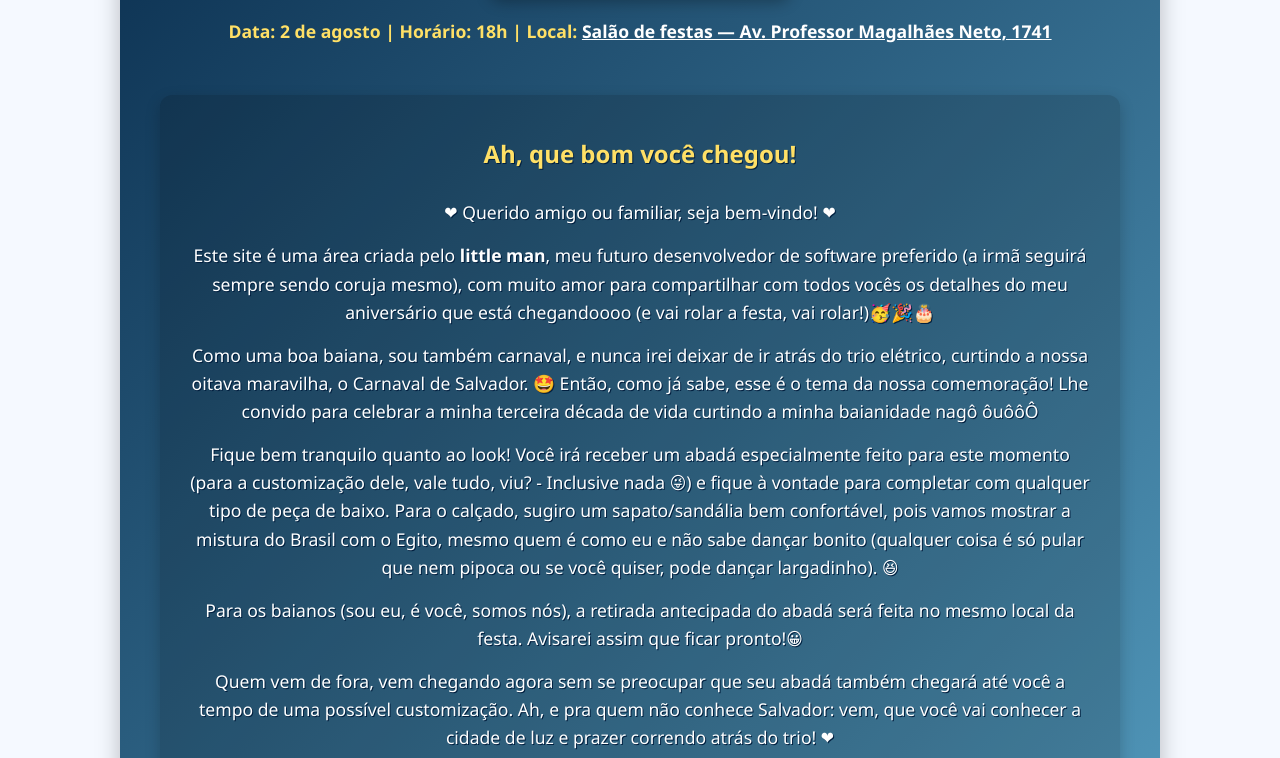
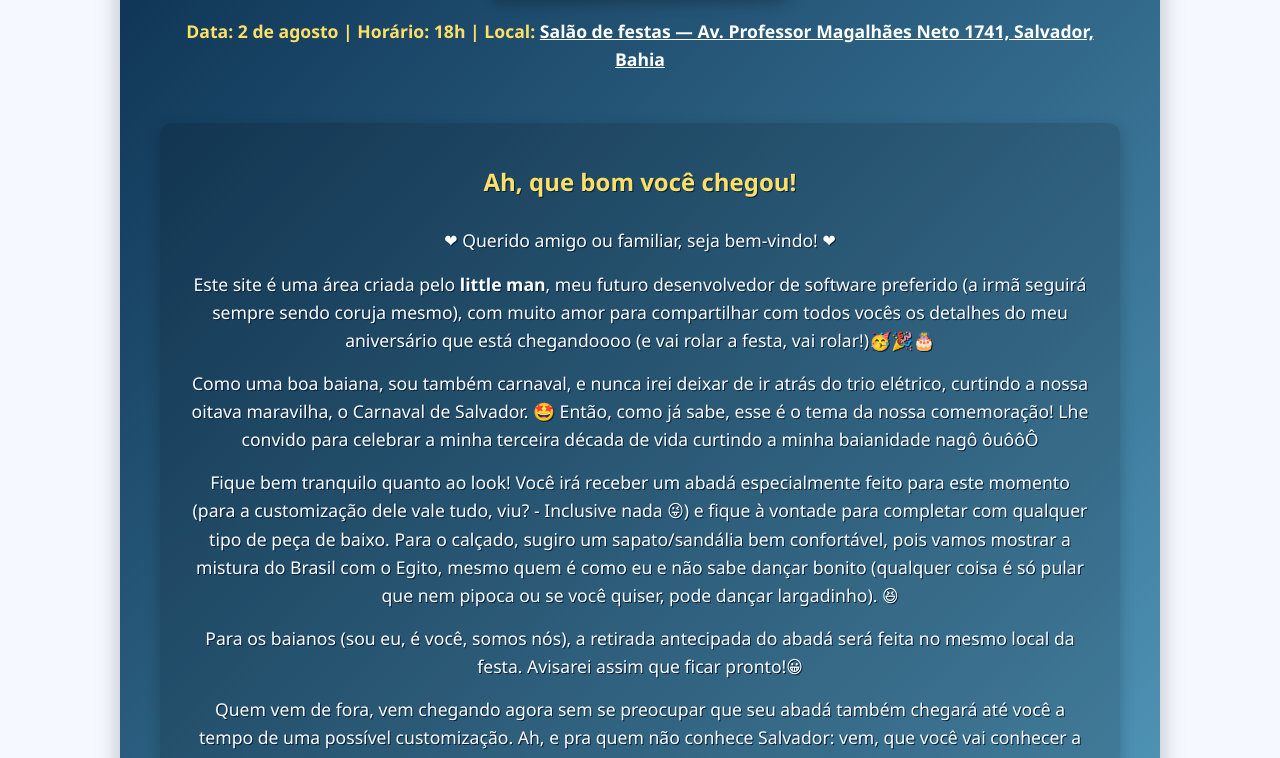
Before and after one commit to pedroaas1403/Convite, a plain HTML site: page index.html in a window 1280 px wide. Shown: the part 475-1233 px from the top of the page. Drawn offline with Linux system fonts and the light colour scheme.

Commit message:
index.html

```diff
--- a/index.html
+++ b/index.html
@@ -42,7 +42,7 @@
       <p class="date-location">
         <strong>Data:</strong> 2 de agosto |
         <strong>Horário:</strong> 18h |
-        <strong>Local:</strong> <a href="https://www.google.com/maps/place/Av.+Professor+Magalh%C3%A3es+Neto,+1741" target="_blank">Salão de festas — Av. Professor Magalhães Neto, 1741</a>
+        <strong>Local:</strong> <a href="https://www.google.com/maps/place/Av.+Professor+Magalh%C3%A3es+Neto,+1741" target="_blank">Salão de festas — Av. Professor Magalhães Neto 1741, Salvador, Bahia </a>
       </p>
     </header>
 
@@ -51,7 +51,7 @@
       <p>❤ Querido amigo ou familiar, seja bem-vindo! ❤</p>
       <p>Este site é uma área criada pelo <strong>little man</strong>, meu futuro desenvolvedor de software preferido (a irmã seguirá sempre sendo coruja mesmo), com muito amor para compartilhar com todos vocês os detalhes do meu aniversário que está chegandoooo (e vai rolar a festa, vai rolar!)🥳🎉🎂</p>
       <p>Como uma boa baiana, sou também carnaval, e nunca irei deixar de ir atrás do trio elétrico, curtindo a nossa oitava maravilha, o Carnaval de Salvador. 🤩 Então, como já sabe, esse é o tema da nossa comemoração! Lhe convido para celebrar a minha terceira década de vida curtindo a minha baianidade nagô ôuôôÔ</p>
-      <p>Fique bem tranquilo quanto ao look! Você irá receber um abadá especialmente feito para este momento (para a customização dele, vale tudo, viu? - Inclusive nada 😜) e fique à vontade para completar com qualquer tipo de peça de baixo. Para o calçado, sugiro um sapato/sandália bem confortável, pois vamos mostrar a mistura do Brasil com o Egito, mesmo quem é como eu e não sabe dançar bonito (qualquer coisa é só pular que nem pipoca ou se você quiser, pode dançar largadinho). 😆</p>
+      <p>Fique bem tranquilo quanto ao look! Você irá receber um abadá especialmente feito para este momento (para a customização dele vale tudo, viu? - Inclusive nada 😜) e fique à vontade para completar com qualquer tipo de peça de baixo. Para o calçado, sugiro um sapato/sandália bem confortável, pois vamos mostrar a mistura do Brasil com o Egito, mesmo quem é como eu e não sabe dançar bonito (qualquer coisa é só pular que nem pipoca ou se você quiser, pode dançar largadinho). 😆</p>
       <p>Para os baianos (sou eu, é você, somos nós), a retirada antecipada do abadá será feita no mesmo local da festa. Avisarei assim que ficar pronto!😀</p>
       <p>Quem vem de fora, vem chegando agora sem se preocupar que seu abadá também chegará até você a tempo de uma possível customização. Ah, e pra quem não conhece Salvador: vem, que você vai conhecer a cidade de luz e prazer correndo atrás do trio! ❤</p>
       <p>Já que atrás do trio elétrico só não vai quem já morreu, então confirma aí a sua presença, que a gente se completa, se enchendo de alegria. Sua presença alegrará meu coração e juntos cantaremos cada canção.😊</p>
```
